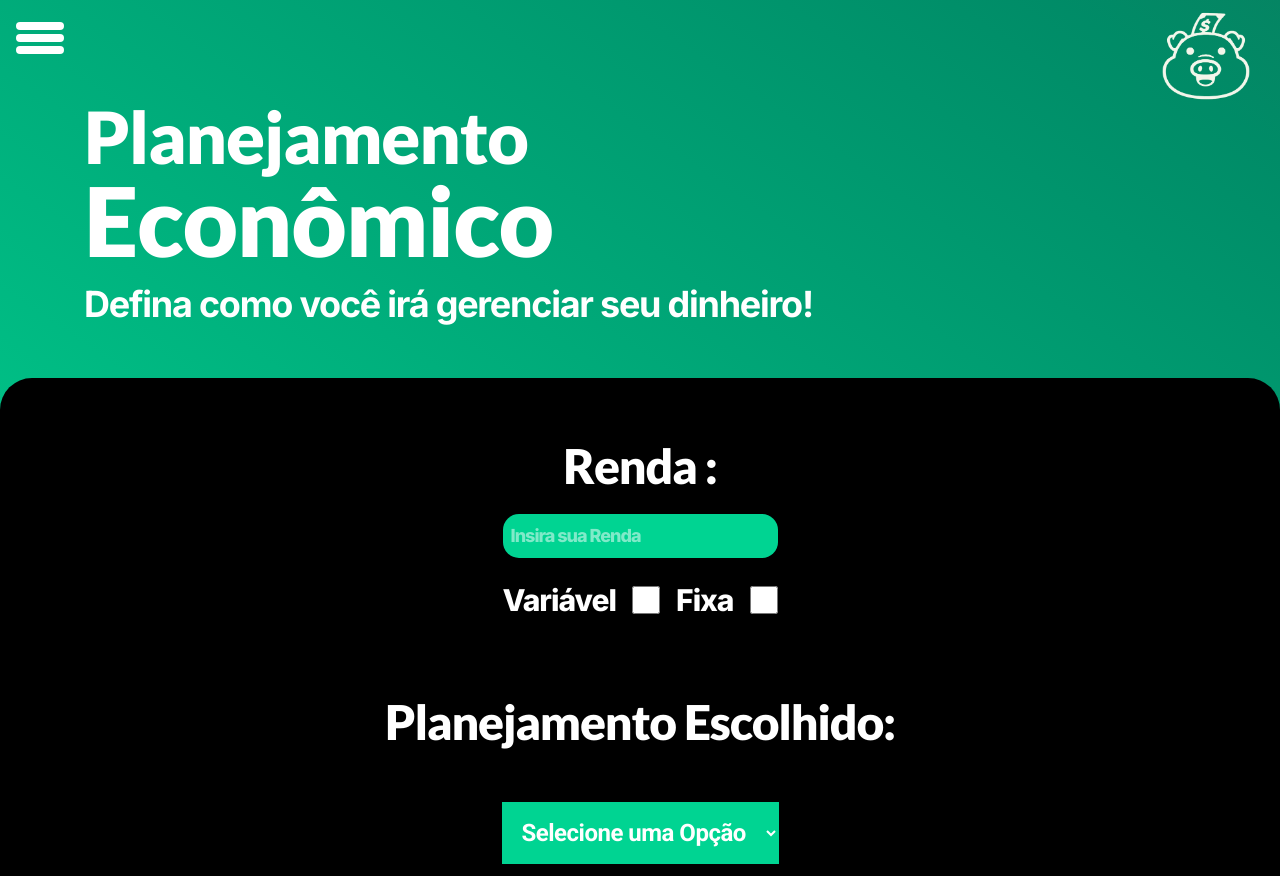
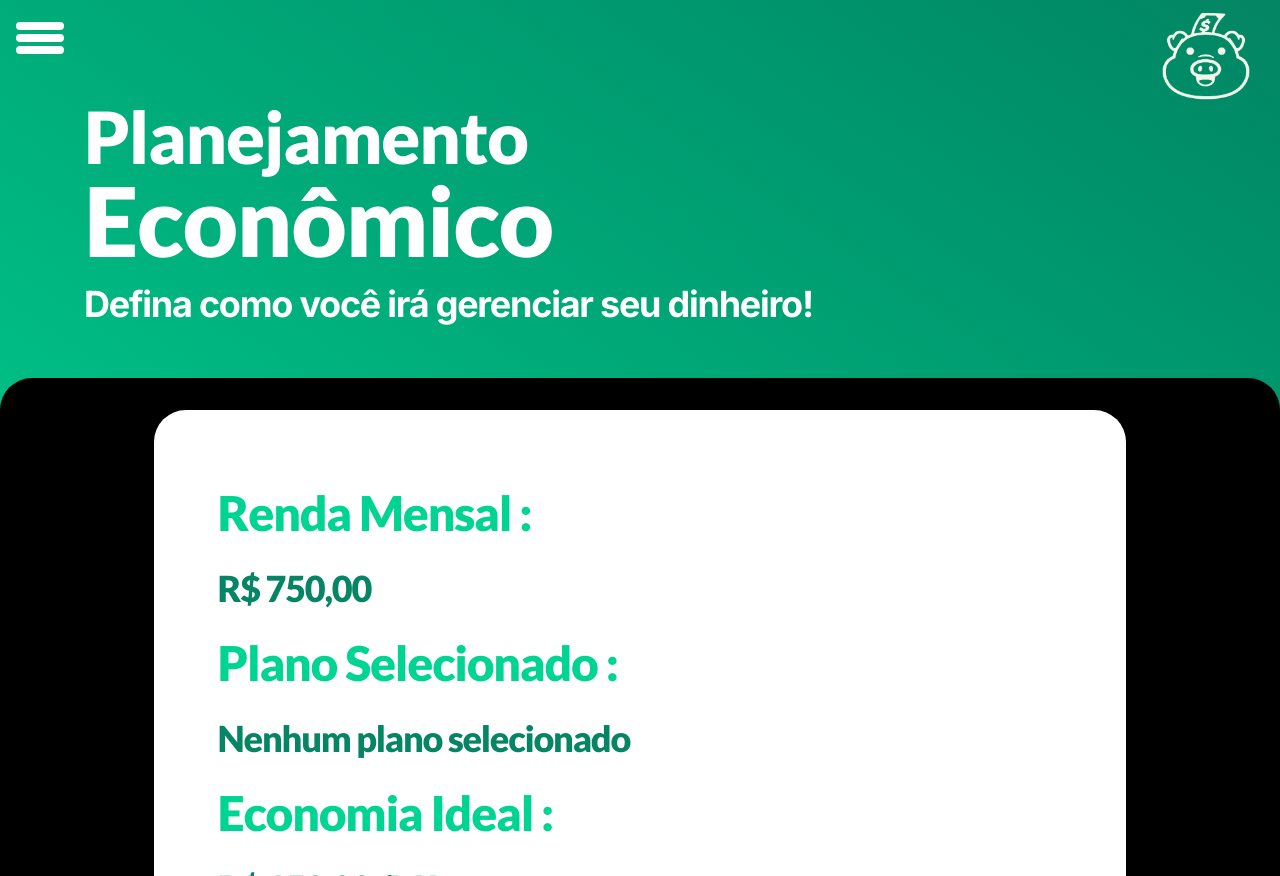
Before and after one commit to financepork/Pork, a React (Vite) app: page /mainpage in a window 1280 px wide. Both pictures are taken after a click on the button "Plano Econômico". Built offline with nearby package versions, Linux system fonts and the light colour scheme; a web font is replaced by a local one; what tailwindcss-animated would draw is missing.

Commit message:
Adcionei coisas interessantes na janela de plan eco

```diff
--- a/src/components/MainPageComponents/Window1.jsx
+++ b/src/components/MainPageComponents/Window1.jsx
@@ -11,7 +11,17 @@ const Window1 = () => {
         <p className='font-text-alt text-xl md:text-2xl xl:text-4xl text-[var(--color-white)] mt-2 xl:mt-4 '>Defina como você irá gerenciar seu dinheiro!</p>
       </div>
       <div data-aos="fade-up" data-aos-delay="0" data-aos-duration="900" data-aos-easing="ease-in"
-       className='flex flex-wrap h-[100%] w-full bg-[var(--color-black)] rounded-t-2xl xl:rounded-t-4xl p-8 space-y-8 overflow-y-auto justify-center '>
+       className='flex flex-wrap h-[100%] w-full bg-[var(--color-black)] rounded-t-2xl xl:rounded-t-4xl p-8 space-y-8 overflow-y-auto justify-center 2xl:justify-between '>
+        <div className='flex p-7 md:p-10 lg:p-12 xl:p-16 xl:w-[80%] w-full bg-[var(--color-white)] min-h-[80%] rounded-4xl'>
+          <div className='flex flex-col space-y-4'>
+            <h2 className='text-[var(--color-green)] font-title-app text-3xl md:text-4xl lg:text-5xl leading-relaxed'>Renda Mensal :</h2>
+            <p className='text-[var(--color-dark-green)] font-title-app text-2xl  md:text-3xl lg:text-4xl'>R$ 750,00</p>
+            <h2 className='text-[var(--color-green)] font-title-app text-3xl leading-relaxed  md:text-4xl lg:text-5xl'>Plano Selecionado :</h2>
+            <p className='text-[var(--color-dark-green)] font-title-app text-2xl  md:text-3xl lg:text-4xl'>Nenhum plano selecionado</p>
+            <h2 className='text-[var(--color-green)] font-title-app text-3xl leading-relaxed  md:text-4xl lg:text-5xl'>Economia Ideal :</h2>
+            <p className='text-[var(--color-dark-green)] font-title-app text-2xl  md:text-3xl lg:text-4xl'>R$ 150,00 /Mês</p>
+          </div>
+        </div>
         <div className='flex flex-col items-center rounded-t-2xl space-y-6 p-4 '>
           <div className='flex flex-col items-center rounded-t-2xl space-y-6 p-4 '>
               <h2  className='text-[var(--color-white)] font-title-app text-2xl md:text-4xl lg:text-5xl' >Renda :</h2>
@@ -36,9 +46,9 @@ const Window1 = () => {
           </select>
           <h2 className='text-[var(--color-white)] font-title-app text-2xl md:text-4xl lg:text-5xl'>Descrição dos planos:</h2>
           <ul className='text-[var(--color-white)] font-text-app text-lg space-y-4 md:space-y-8 decoration-none list-disc md:text-xl lg:text-3xl '>
-            <li><span className='font-title-alt text-xl md:text-2xl lg:text-3xl m-2 bg-gradient-to-r transition-color from-[var(--color-green)] to-[var(--color-white)] bg-clip-text text-transparent '>Escorpião no Bolso :</span><br /> Destinado à usuários com uma quantidade maior de renda, podendo economizar mais dinheiro sem problemas</li>
-            <li><span className='font-title-alt text-xl md:text-2xl lg:text-3xl m-2 bg-gradient-to-r transition-color from-[var(--color-green)] to-[var(--color-white)] bg-clip-text text-transparent'>Normal :</span><br />Destinado à Usuários que desejam economizar uma quantidade básica, sem exagero ou falta</li>
-            <li><span className='font-title-alt text-xl md:text-2xl lg:text-3xl m-2 bg-gradient-to-r transition-color from-[var(--color-green)] to-[var(--color-white)] bg-clip-text text-transparent'>Mão de Vaca :</span><br />Destinados à usuários que não tem uma renda tão alta, ou que não querem economizar muito dinheiro</li>
+            <li><span className='font-title-alt text-xl md:text-2xl lg:text-3xl m-2 text-[var(--color-green)]'>Escorpião no Bolso :</span><br /> Destinado à usuários com uma quantidade maior de renda, podendo economizar mais dinheiro sem problemas</li>
+            <li><span className='font-title-alt text-xl md:text-2xl lg:text-3xl m-2 text-[var(--color-green)]'>Normal :</span><br />Destinado à Usuários que desejam economizar uma quantidade básica, sem exagero ou falta</li>
+            <li><span className='font-title-alt text-xl md:text-2xl lg:text-3xl m-2 text-[var(--color-green)] '>Mão de Vaca :</span><br />Destinados à usuários que não tem uma renda tão alta, ou que não querem economizar muito dinheiro</li>
 
           </ul>
         </div>
```
